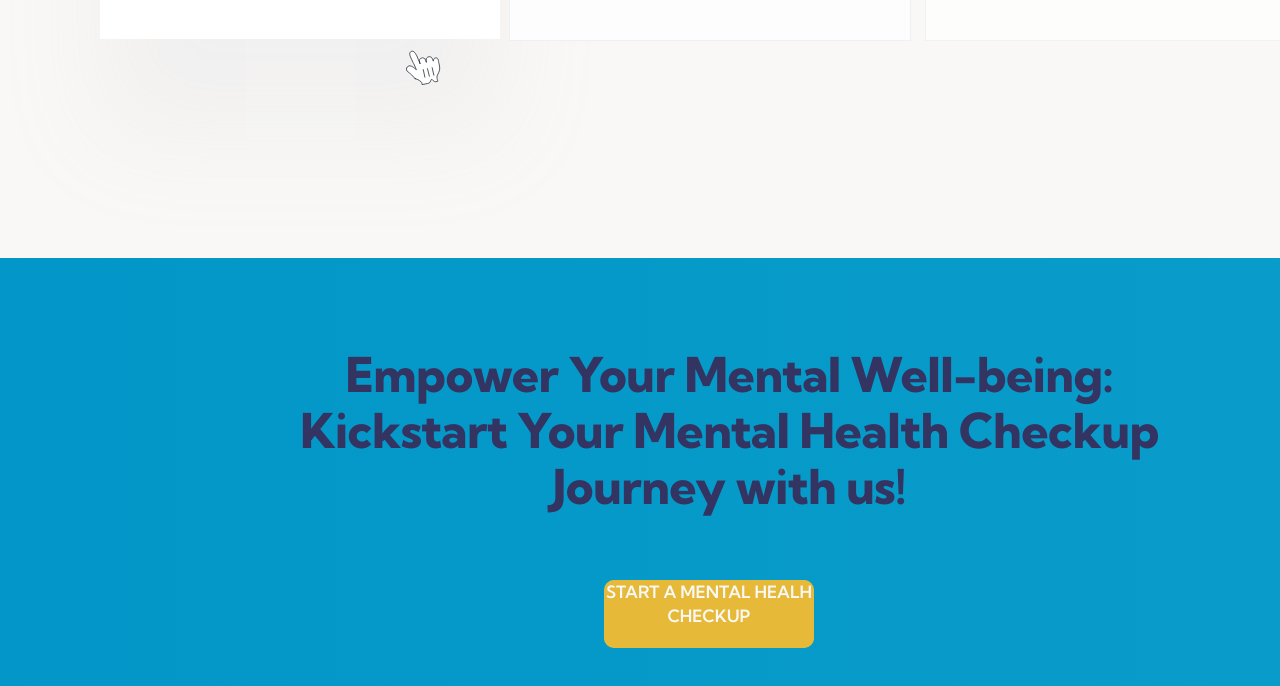
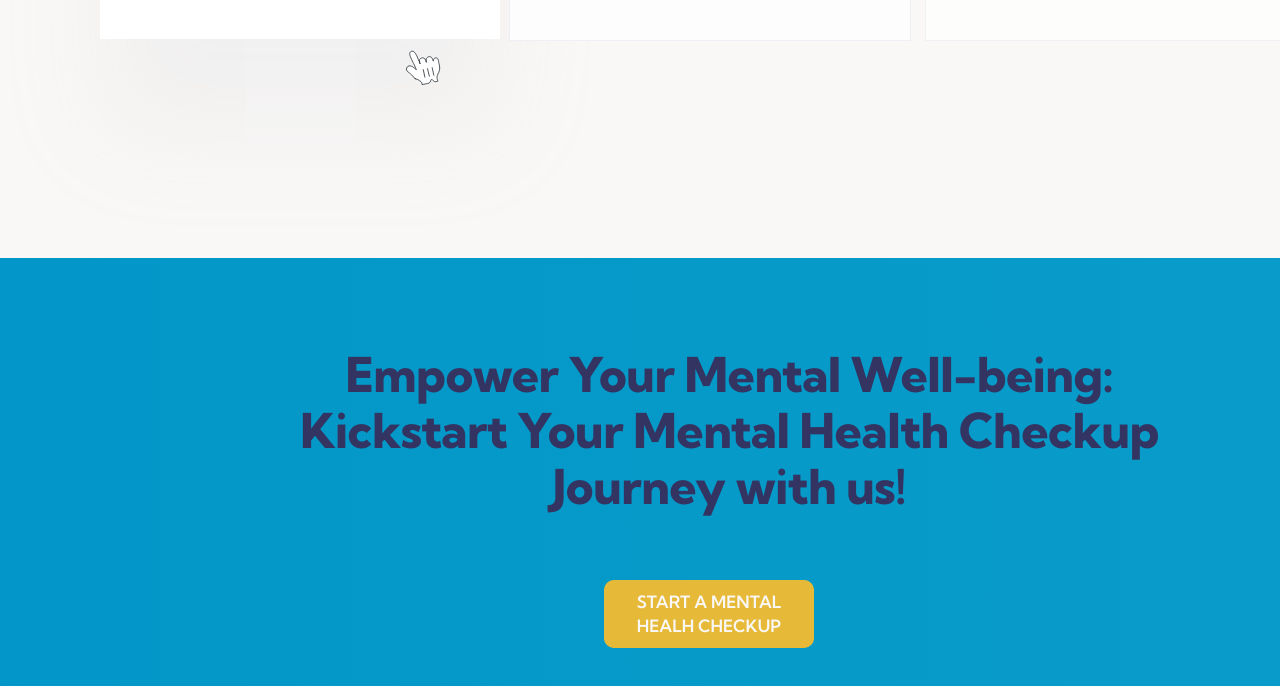
Before and after one commit to Vishesh-Sharma221/SIH2023, a website built with Parcel: page index.html in a window 1280 px wide. Shown: the part 2125-2811 px from the top of the page. Built offline with nearby package versions, Linux system fonts and the light colour scheme; a web font is replaced by a local one.

Commit message:
Added Buttons

```diff
--- a/index.html
+++ b/index.html
@@ -24,7 +24,7 @@
             Journey with us!
           </div>
           <div class="start-a-mental-healh-checkup-wrapper">
-            <div class="start-a-mental">START A MENTAL HEALH CHECKUP</div>
+            <button class="start-a-mental">START A MENTAL HEALH CHECKUP</button>
           </div>
         </div>
         <div class="reviews">
```
